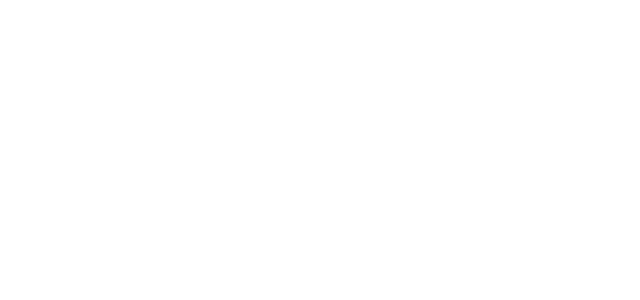
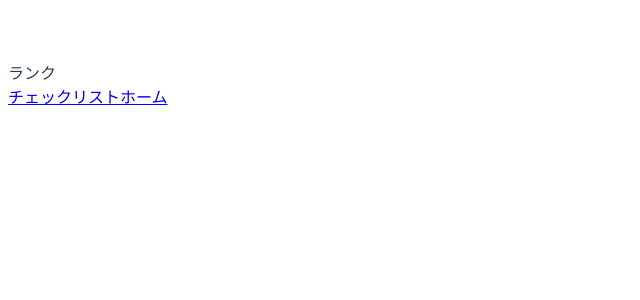
Before and after one commit to Kouta-fd/hackson, a Vue app in the folder checkapp/: page /result in a window 1280 px wide. Shown: the top 300 px of the page, without its empty margins (0-640 px from the left). Built offline with nearby package versions, Linux system fonts and the light colour scheme.

Commit message:
add:結果ページ追加

```diff
--- /dev/null
+++ b/checkapp/src/components/Rank.vue
@@ -0,0 +1,18 @@
+<template>
+  <div class="rank">
+    ランク
+  </div>
+</template>
+
+<script>
+export default {
+  name: 'rank',
+  props: {
+
+  }
+}
+</script>
+<!-- Add "scoped" attribute to limit CSS to this component only -->
+<style scoped>
+
+</style>
--- /dev/null
+++ b/checkapp/src/pages/result/index.vue
@@ -0,0 +1,16 @@
+<template>
+  <div>
+    <div>
+      <!-- この中にグラフ表示のコードを書いてください -->
+    </div>
+    <Rank></Rank>
+    <router-link to="/checkList/">チェックリスト</router-link>
+    <router-link to="/">ホーム</router-link>
+  </div>
+</template>
+<script>
+import Rank from "../../components/Rank"
+export default {
+  components: { Rank },
+};
+</script>
--- a/checkapp/src/router/index.js
+++ b/checkapp/src/router/index.js
@@ -17,6 +17,12 @@
       name: 'checkList',
       component: ()=>
         import(/* webpackChunkName: "about" */"../pages/checkList")
+    },
+    {
+      path: '/result',
+      name: 'result',
+      component: ()=>
+        import(/* webpackChunkName: "about" */"../pages/result")
     }
   ]
 })
```
